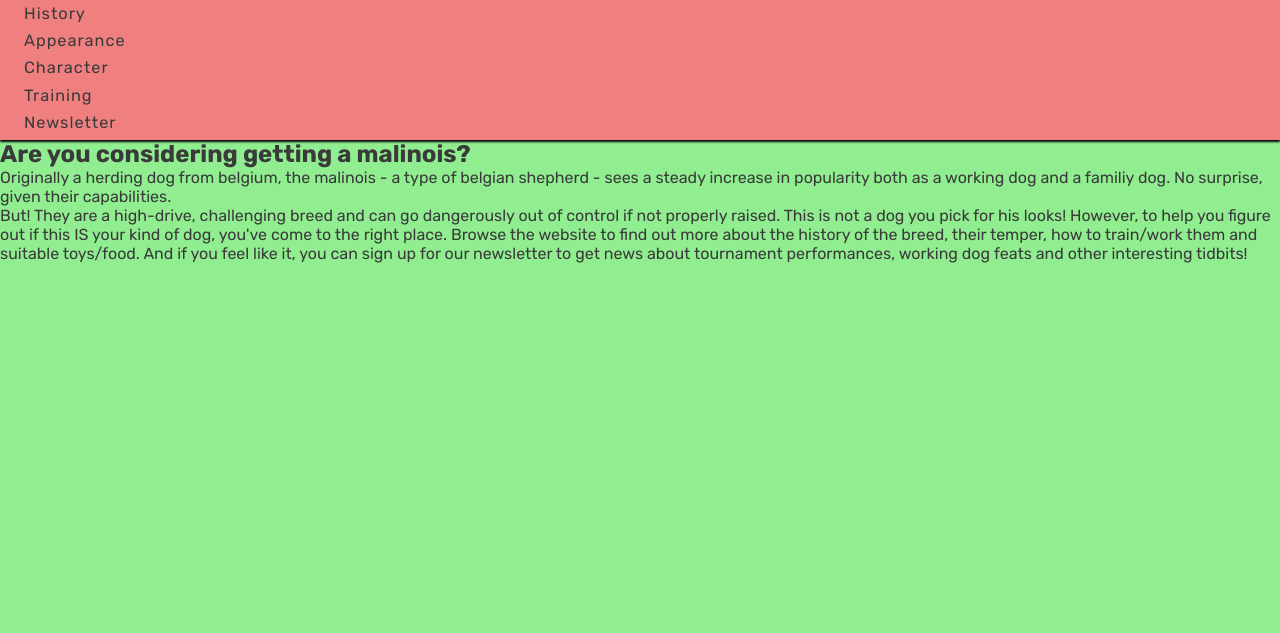
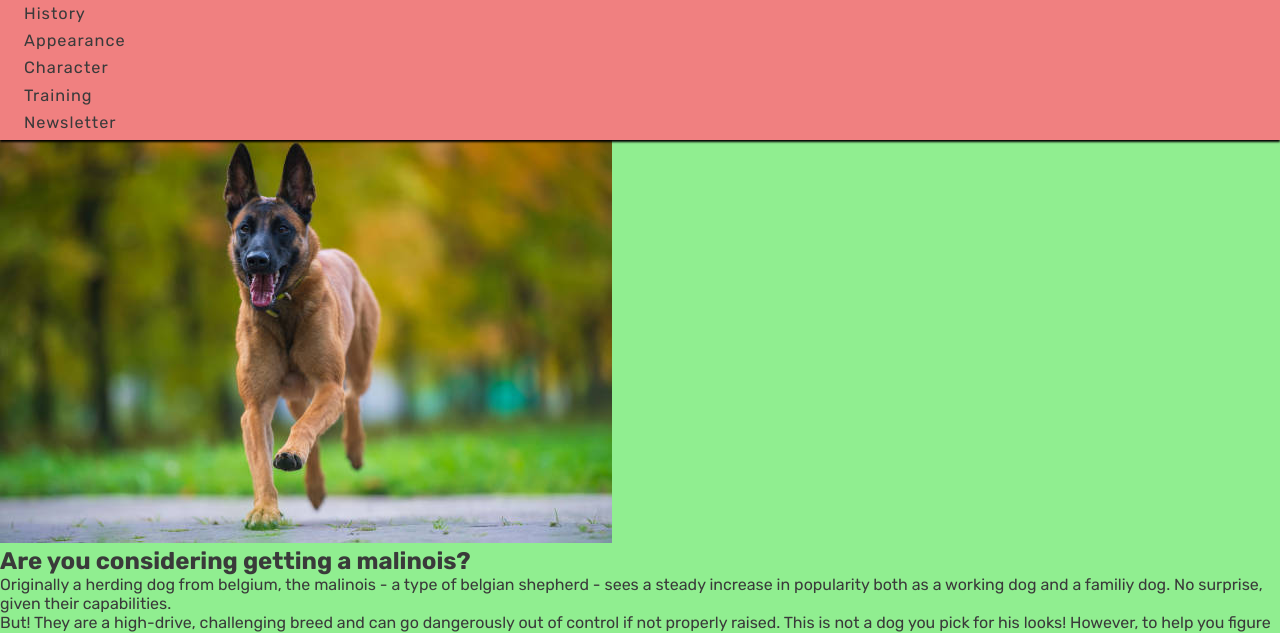
Before and after one commit to slevinln/Malinois-For-You-Guide, a plain HTML site: page index.html in a window 1280 px wide. Shown: the part 98-731 px from the top of the page. Drawn offline with Linux system fonts and the light colour scheme.

Commit message:
Add hero image

```diff
--- a/assets/css/style.css
+++ b/assets/css/style.css
@@ -89,6 +89,11 @@ footer {
     display: none;
 }
 
+/* Hero section */
+#hero {
+    width: 100%;
+}
+
 #social-media {
     text-align: center;
     padding: 10px 0;
--- a/index.html
+++ b/index.html
@@ -41,6 +41,9 @@
     </header>
     <!-- Main -->
     <main>
+        <section id="hero">
+            <img src="assets/images/istockphoto-malinois-front-page-612x403.jpg" alt="A malinois walking towards the camera" class="image">
+        </section>
         <section>
             <h2>Are you considering getting a malinois?</h2>
             <p>Originally a herding dog from belgium, the malinois - a type of belgian shepherd - sees a steady increase
```
